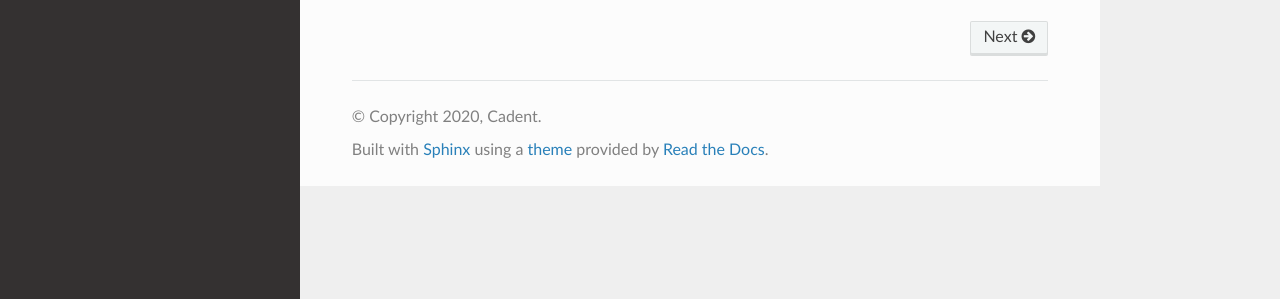
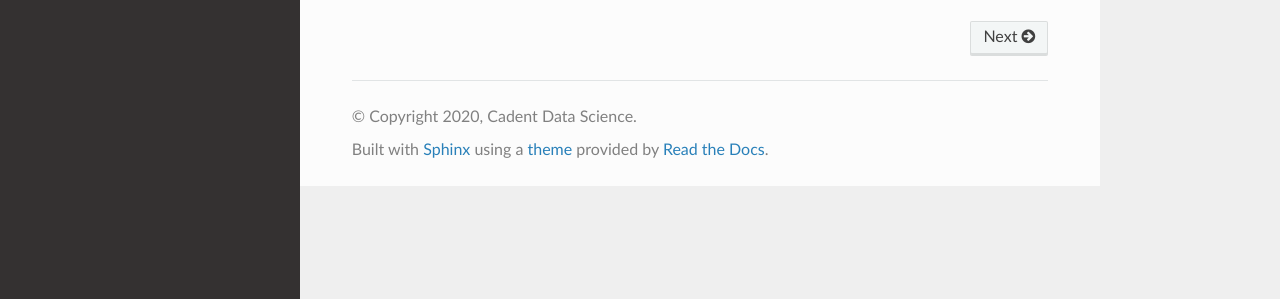
Before and after one commit to dantegates/porter, a Sphinx documentation site: the page built from docs/index.rst, in a window 1280 px wide. Shown: the part 598-897 px from the top of the page. Built offline with Sphinx 7.4.7 and the Read the Docs theme 2.0.0, drawn with Linux system fonts in a browser that asks for light colours.

Commit message:
tweak author and copyright

```diff
--- a/docs/conf.py
+++ b/docs/conf.py
@@ -18,8 +18,8 @@
 # -- Project information -----------------------------------------------------
 
 project = 'porter'
-copyright = '2020, Cadent'
-author = 'Cadent'
+copyright = '2020, Cadent Data Science'
+author = 'Cadent Data Science'
 
 # The full version, including alpha/beta/rc tags
 release = '0.14.3'
```
